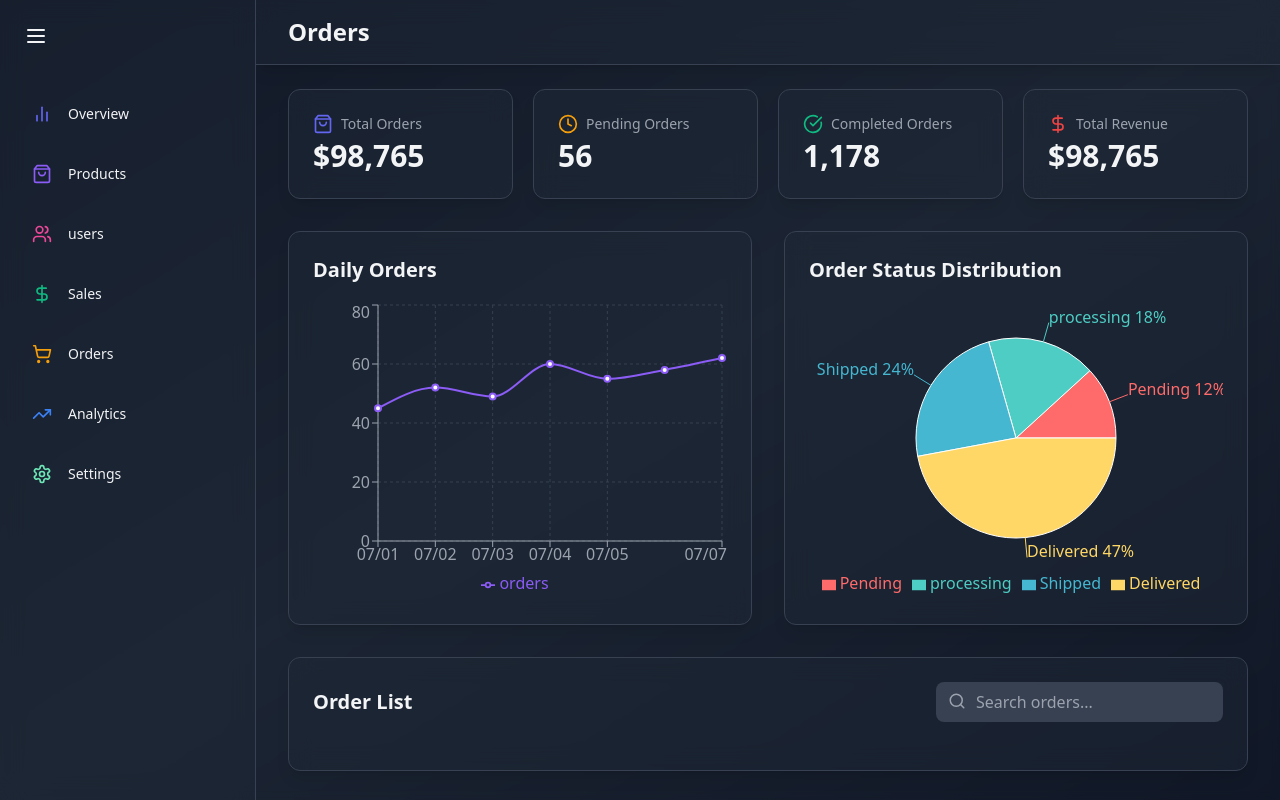
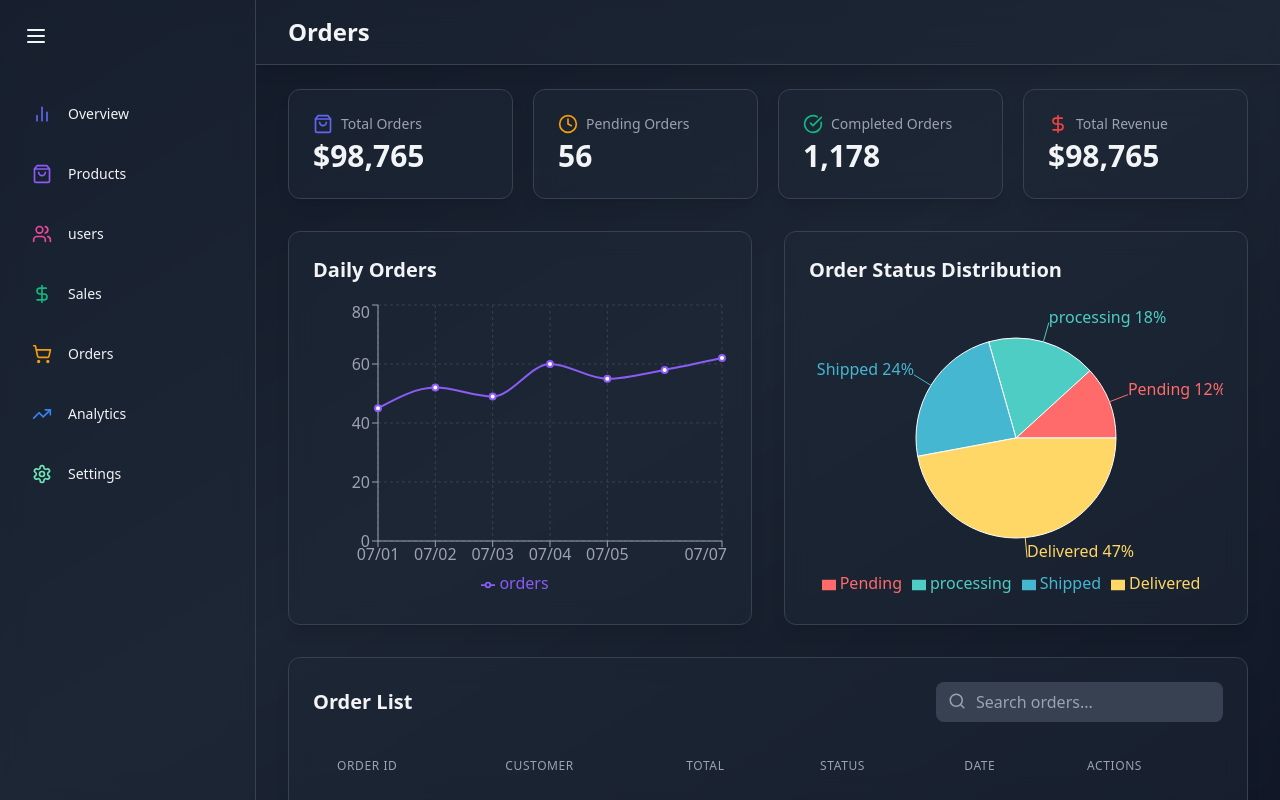
Before and after one commit to shegsemmanuel/ADMIN-DASHBOARD, a React (Vite) app: page /orders in a window 1280 px wide. Built offline with nearby package versions, Linux system fonts and the light colour scheme.

Commit message:
order head

```diff
--- a/src/components/orders/OrdersTable.jsx
+++ b/src/components/orders/OrdersTable.jsx
@@ -44,6 +44,34 @@ const OrdersTable = () => {
          <Search className="absolute left-3 top-2.5 text-gray-400"size={18} />
         </div>
     </div>
+
+    <div className="overflow-x-auto">
+        <table className="min-w-full divide-y divide-gray-700">
+           <thead>
+            <tr>
+             <th className="px-6 py-3 text-left text-xs font-medium text-gray-400 uppercase tracking-wider">
+                  Order ID
+             </th>
+             <th className="px-6 py-3 text-left text-xs font-medium text-gray-400 uppercase tracking-wider">
+                  Customer
+             </th>
+             <th className="px-6 py-3 text-left text-xs font-medium text-gray-400 uppercase tracking-wider">
+                  Total
+             </th>
+             <th className="px-6 py-3 text-left text-xs font-medium text-gray-400 uppercase tracking-wider">
+                  Status
+             </th>
+             <th className="px-6 py-3 text-left text-xs font-medium text-gray-400 uppercase tracking-wider">
+                  Date
+             </th>
+             <th className="px-6 py-3 text-left text-xs font-medium text-gray-400 uppercase tracking-wider">
+                  Actions
+             </th>
+            </tr>
+            </thead>
+        </table>
+
+    </div>
    </motion.div>
   );
 };
```
